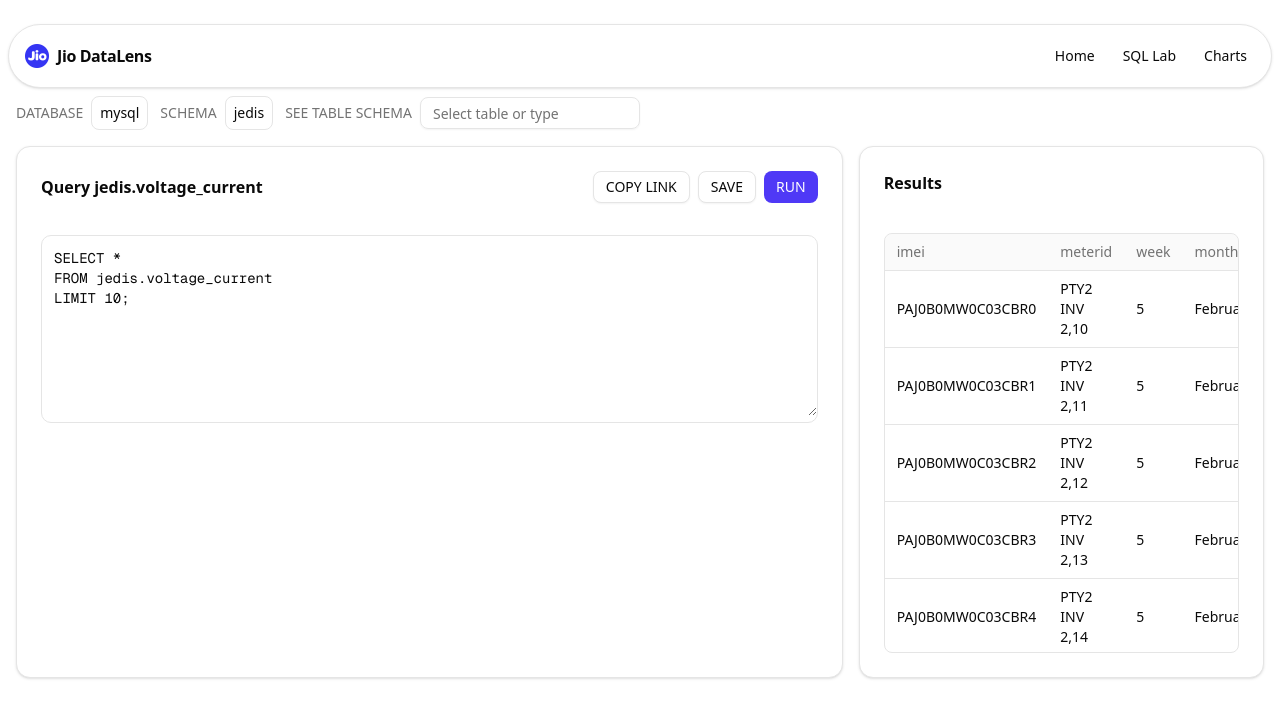
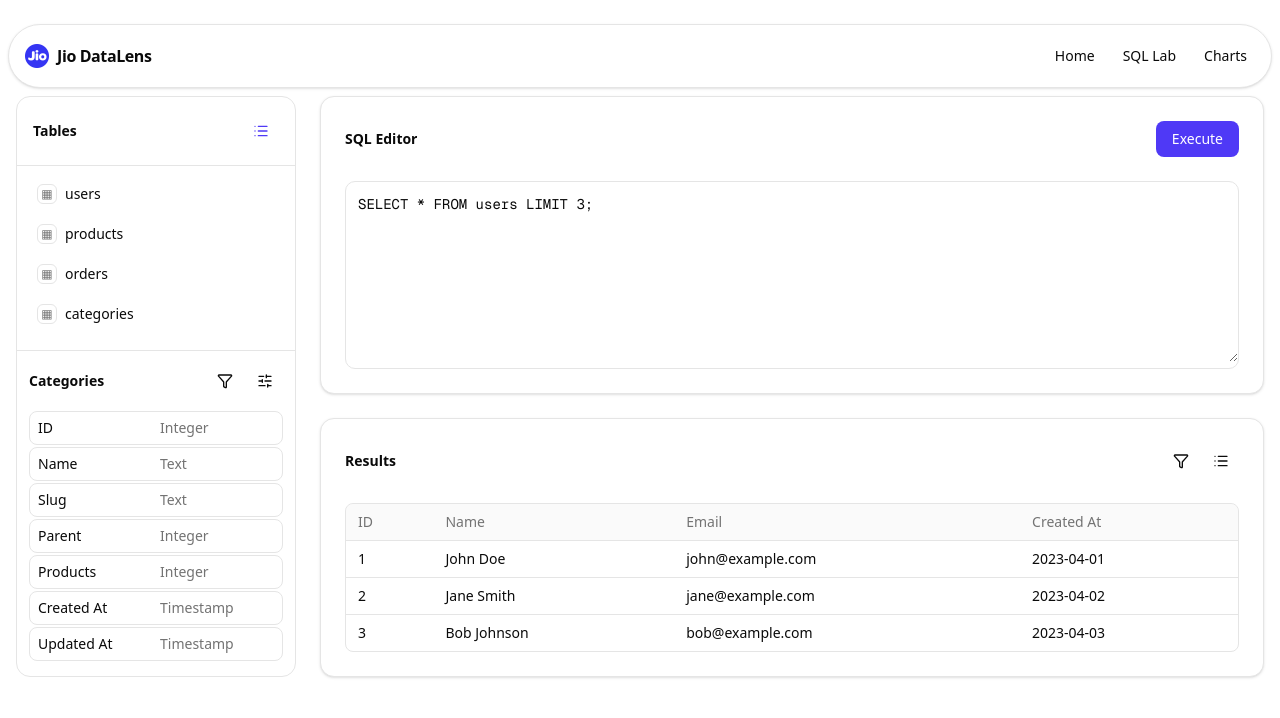
Before and after one commit to harsh-tiwari-9/datalens-dev, a Next.js app in the folder datalens/: page /sqllab in a window 1280 px wide. Shown: the top 718 px of the page. Built offline with nearby package versions, Linux system fonts and the light colour scheme; sample sign-in values are in the browser's storage.

Commit message:
edited sql lab page

```diff
--- a/datalens/src/app/sqllab/page.tsx
+++ b/datalens/src/app/sqllab/page.tsx
@@ -2,6 +2,7 @@ import Navbar04Page from "@/components/navbar-04/navbar-04"
 import { Card, CardContent, CardHeader, CardTitle } from "@/components/ui/card"
 import { Button } from "@/components/ui/button"
 import { Input } from "@/components/ui/input"
+import { Filter, SlidersHorizontal, List } from "lucide-react"
 
 export default function SqlLabPage() {
   return (
@@ -9,39 +10,61 @@ export default function SqlLabPage() {
       <Navbar04Page />
 
       <main className="mx-auto max-w-7xl px-4 py-24">
-        {/* Toolbar */}
-        <div className="mb-4 flex flex-wrap items-center gap-3">
-          <div className="flex items-center gap-2">
-            <label className="text-sm text-muted-foreground">DATABASE</label>
-            <div className="rounded-md border px-2 py-1.5 text-sm">mysql</div>
+        <div className="grid gap-6 md:grid-cols-[280px_1fr]">
+          {/* Sidebar */}
+          <aside className="rounded-xl border bg-background">
+            <div className="flex items-center justify-between border-b p-4">
+              <h3 className="text-sm font-semibold">Tables</h3>
+              <Button size="icon" variant="ghost" className="text-indigo-600 dark:text-indigo-400"><List className="size-4" /></Button>
             </div>
-          <div className="flex items-center gap-2">
-            <label className="text-sm text-muted-foreground">SCHEMA</label>
-            <div className="rounded-md border px-2 py-1.5 text-sm">jedis</div>
+            <div className="p-3 space-y-2">
+              {['users','products','orders','categories'].map((t) => (
+                <div key={t} className="flex items-center gap-2 rounded-md px-2 py-1.5 hover:bg-indigo-500/10">
+                  <span className="inline-flex size-5 items-center justify-center rounded-sm border text-xs text-muted-foreground">▦</span>
+                  <span className="text-sm">{t}</span>
                 </div>
-          <div className="flex items-center gap-2">
-            <label className="text-sm text-muted-foreground">SEE TABLE SCHEMA</label>
-            <Input className="h-8 w-[220px]" placeholder="Select table or type" />
+              ))}
+            </div>
+            <div className="mt-2 border-t">
+              <div className="flex items-center justify-between p-3">
+                <p className="text-sm font-semibold">Categories</p>
+                <div className="flex items-center gap-1">
+                  <Button size="icon" variant="ghost"><Filter className="size-4" /></Button>
+                  <Button size="icon" variant="ghost"><SlidersHorizontal className="size-4" /></Button>
                 </div>
               </div>
+              <div className="max-h-[360px] space-y-0.5 overflow-auto px-3 pb-3">
+                {[
+                  ['ID','Integer'],
+                  ['Name','Text'],
+                  ['Slug','Text'],
+                  ['Parent','Integer'],
+                  ['Products','Integer'],
+                  ['Created At','Timestamp'],
+                  ['Updated At','Timestamp'],
+                ].map(([col, type]) => (
+                  <div key={col} className="grid grid-cols-2 gap-2 rounded-md border px-2 py-1.5 text-sm">
+                    <span>{col}</span>
+                    <span className="text-muted-foreground">{type}</span>
+                  </div>
+                ))}
+              </div>
+            </div>
+          </aside>
 
-        {/* Editor + Results */}
-        <div className="grid gap-4 lg:grid-cols-3">
-          {/* Editor */}
-          <Card className="lg:col-span-2">
-            <CardHeader className="flex flex-row items-center justify-between space-y-0 pb-2">
-              <CardTitle className="text-base">Query jedis.voltage_current</CardTitle>
-              <div className="flex items-center gap-2">
-                <Button variant="outline" size="sm">COPY LINK</Button>
-                <Button variant="outline" size="sm">SAVE</Button>
-                <Button className="bg-indigo-600 text-white hover:bg-indigo-700" size="sm">RUN</Button>
-              </div>
+          {/* Main content */}
+          <section className="space-y-6">
+            {/* SQL Editor */}
+            <Card>
+              <CardHeader className="flex flex-row items-center justify-between gap-3 space-y-0">
+                <CardTitle className="text-sm">SQL Editor</CardTitle>
+                <Button className="rounded-md bg-indigo-600 text-white hover:bg-indigo-700">Execute</Button>
               </CardHeader>
               <CardContent>
                 <div className="rounded-lg border bg-background">
                   <textarea
                     className="min-h-[180px] w-full resize-y rounded-lg bg-transparent p-3 font-mono text-sm outline-none"
-                  defaultValue={`SELECT *\nFROM jedis.voltage_current\nLIMIT 10;`}
+                    defaultValue={`SELECT * FROM users LIMIT 3;`}
                   />
                 </div>
               </CardContent>
@@ -49,30 +72,34 @@ export default function SqlLabPage() {
 
             {/* Results */}
             <Card>
-            <CardHeader className="pb-2">
-              <CardTitle className="text-base">Results</CardTitle>
+              <CardHeader className="flex flex-row items-center justify-between space-y-0">
+                <CardTitle className="text-sm">Results</CardTitle>
+                <div className="flex items-center gap-1">
+                  <Button size="icon" variant="ghost"><Filter className="size-4" /></Button>
+                  <Button size="icon" variant="ghost"><List className="size-4" /></Button>
+                </div>
               </CardHeader>
               <CardContent>
                 <div className="max-h-[420px] overflow-auto rounded-md border">
                   <table className="w-full text-left text-sm">
                     <thead className="sticky top-0 bg-muted/50 text-muted-foreground">
                       <tr>
-                      {['imei','meterid','week','month','year','location','solar_plant','normalized_mppt_voltage'].map((h) => (
+                        {['ID','Name','Email','Created At'].map((h) => (
                           <th key={h} className="px-3 py-2 font-medium">{h}</th>
                         ))}
                       </tr>
                     </thead>
                     <tbody>
-                    {Array.from({length:10}).map((_,i) => (
-                      <tr key={i} className="border-t">
-                        <td className="px-3 py-2">PAJ0B0MW0C03CBR{i}</td>
-                        <td className="px-3 py-2">PTY2 INV 2,1{i}</td>
-                        <td className="px-3 py-2">5</td>
-                        <td className="px-3 py-2">February</td>
-                        <td className="px-3 py-2">2025</td>
-                        <td className="px-3 py-2">Rooftop PTY-2</td>
-                        <td className="px-3 py-2">SMD</td>
-                        <td className="px-3 py-2">30.80343415</td>
+                      {[
+                        { id: 1, name: 'John Doe', email: 'john@example.com', created: '2023-04-01' },
+                        { id: 2, name: 'Jane Smith', email: 'jane@example.com', created: '2023-04-02' },
+                        { id: 3, name: 'Bob Johnson', email: 'bob@example.com', created: '2023-04-03' },
+                      ].map((r) => (
+                        <tr key={r.id} className="border-t">
+                          <td className="px-3 py-2">{r.id}</td>
+                          <td className="px-3 py-2">{r.name}</td>
+                          <td className="px-3 py-2">{r.email}</td>
+                          <td className="px-3 py-2">{r.created}</td>
                         </tr>
                       ))}
                     </tbody>
@@ -80,6 +107,7 @@ export default function SqlLabPage() {
                 </div>
               </CardContent>
             </Card>
+          </section>
         </div>
       </main>
     </div>
```
Lines whose indentation alone changed are shown as unchanged.
